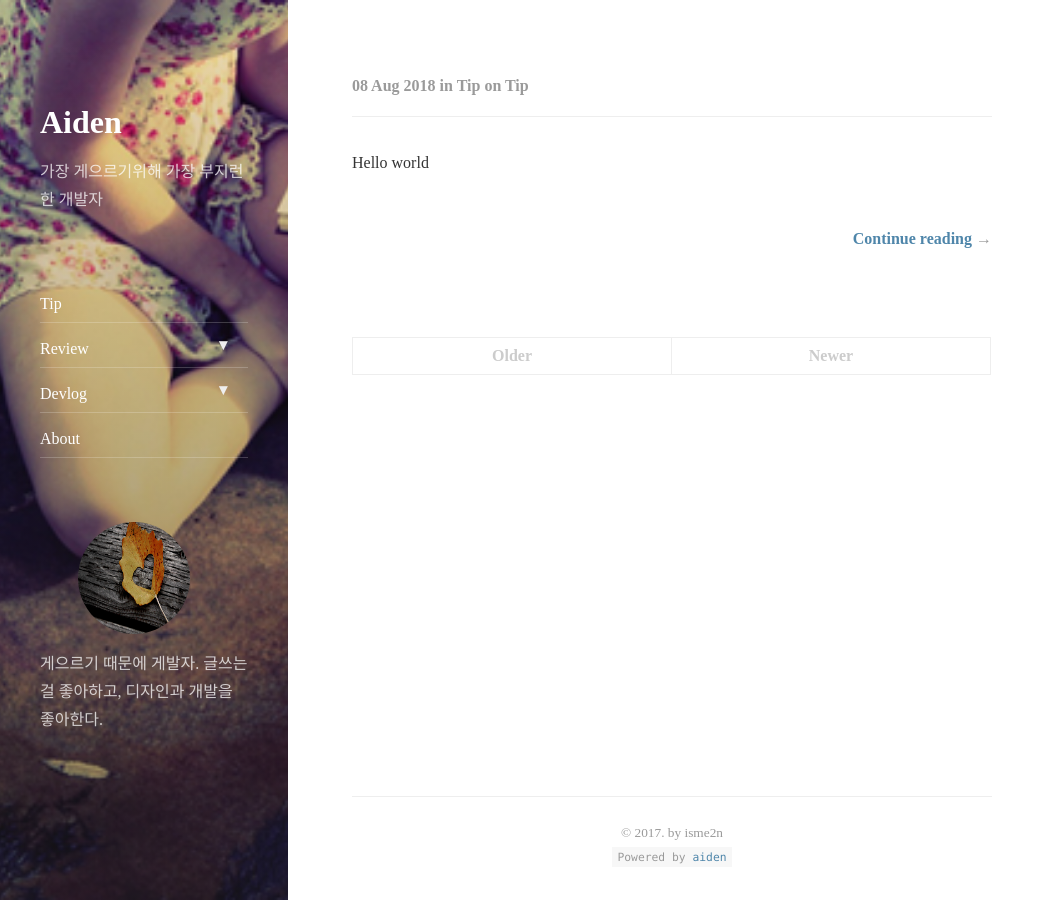
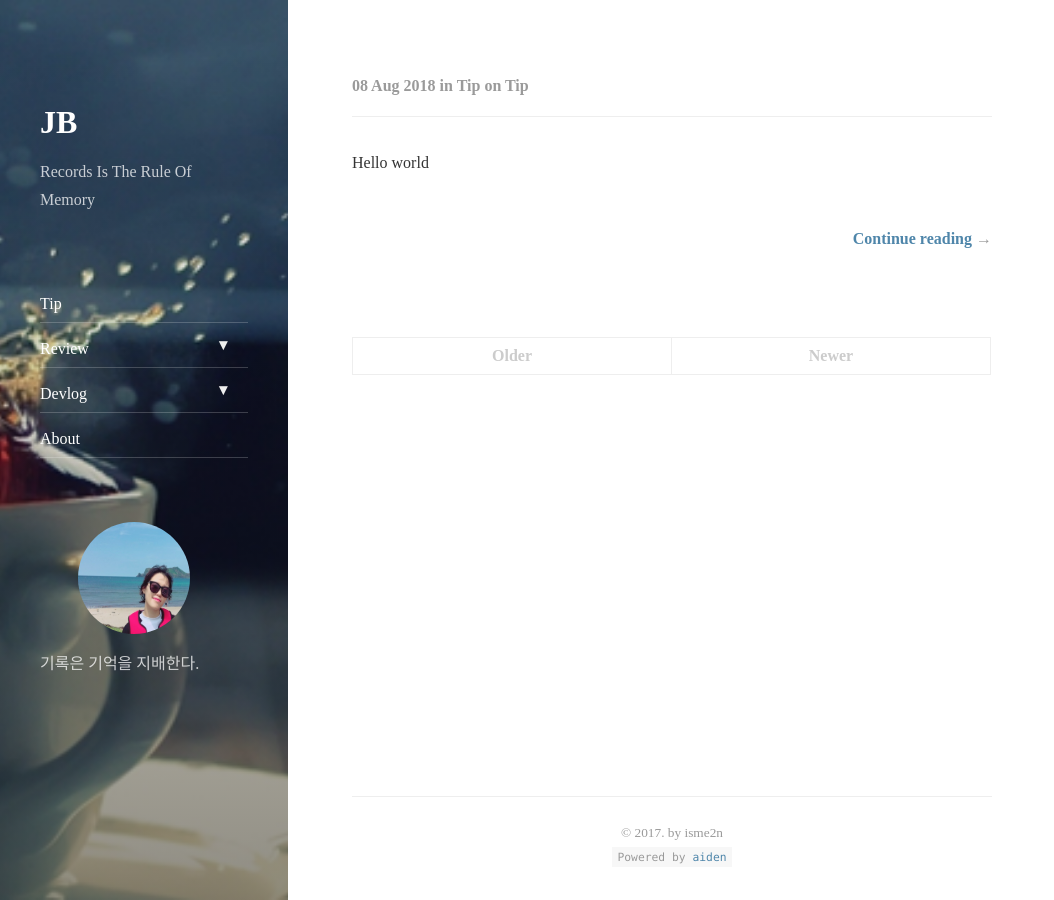
Before and after one commit to betterjb/betterjb.github.io, a Jekyll site: the page built from index.html, in a window 1280 px wide and 900 px high. Shown: the whole window, without its empty margins (0-1054 px from the left). Built offline with Jekyll 4.4.1, drawn with Linux system fonts in a browser that asks for light colours; nearby versions of some CDN libraries; the list of posts is cut into pages by our own code.

Commit message:
설정 수정

```diff
--- a/_config.yml
+++ b/_config.yml
@@ -2,29 +2,28 @@
 #  User configuration
 # -----------------------------------------------------------------------------
 
-title:               Aiden
+title:               JB
 
 # The unique resource location of your page.
 # Set to `https://<username>.github.io` when hosting on GitHub Pages
-url:                 https://isme2n.github.io
+url:                 https://betterjb.github.io
 
 # Set to '' when hosting a blog on GitHub Pages, ie on `//<username>.github.io`
 # Set to '/<reponame>' when using the `gh-pages` branch of a repository
 baseurl:             ""
 
 # A very short description of your page
-tagline:             가장 게으르기위해 가장 부지런한 개발자
+tagline:             Records Is The Rule Of Memory
 
 # A short description of the page, used in the sidebar and as fallback for the meta description tag.
 # Markdown enabled, but don't use more than one paragraph (enforced by `>`)
 description:         >
-  게으르기 때문에 게발자.
-  글쓰는 걸 좋아하고, 디자인과 개발을 좋아한다.
+  기록은 기억을 지배한다.
 
 # This should be the same author as first entry in `_data/authors.yml`
 author:
-  name:              aiden min
-  email:             zoqozqz@gmail.com
+  name:              JB
+  email:             bin97123@naver.com
 
 # Fallback image and color
 image:               /assets/img/nap.jpg
```
Also changed, not shown: assets/img/me.jpeg, assets/img/nap.jpg.
